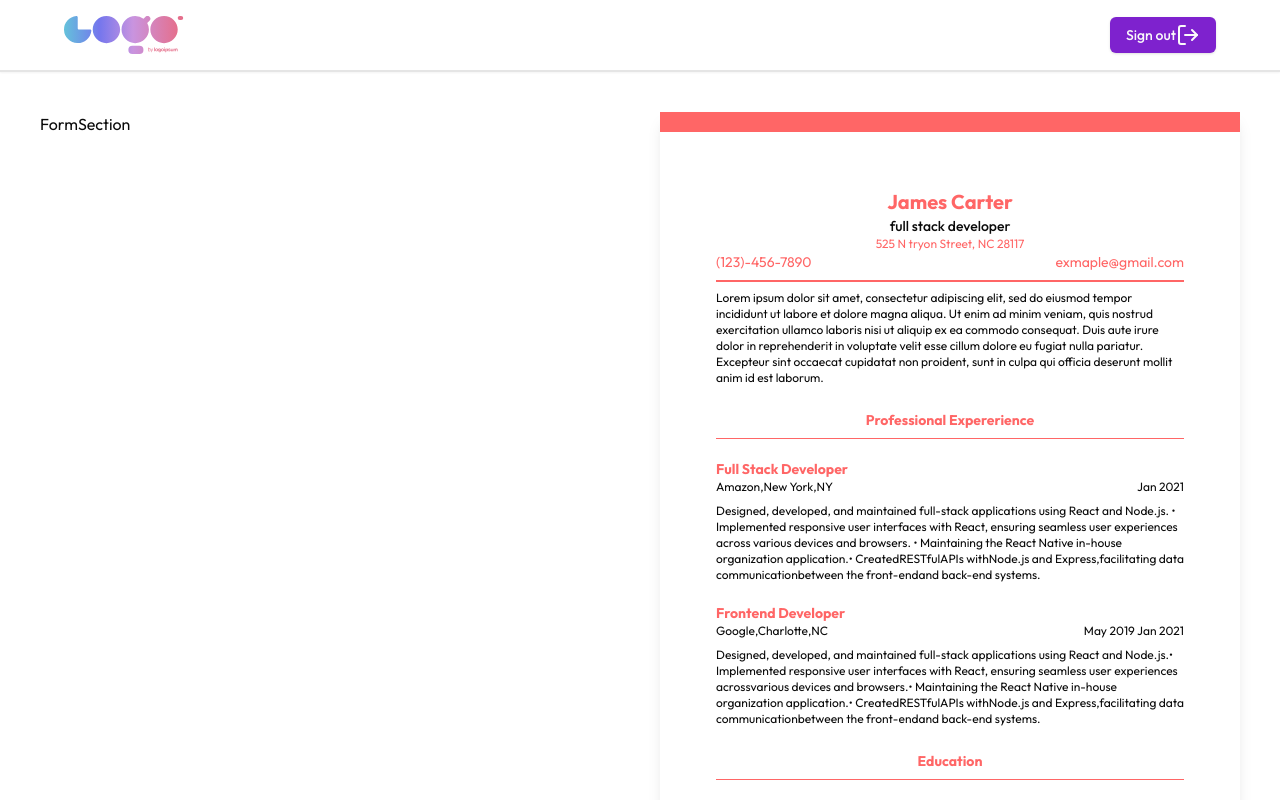
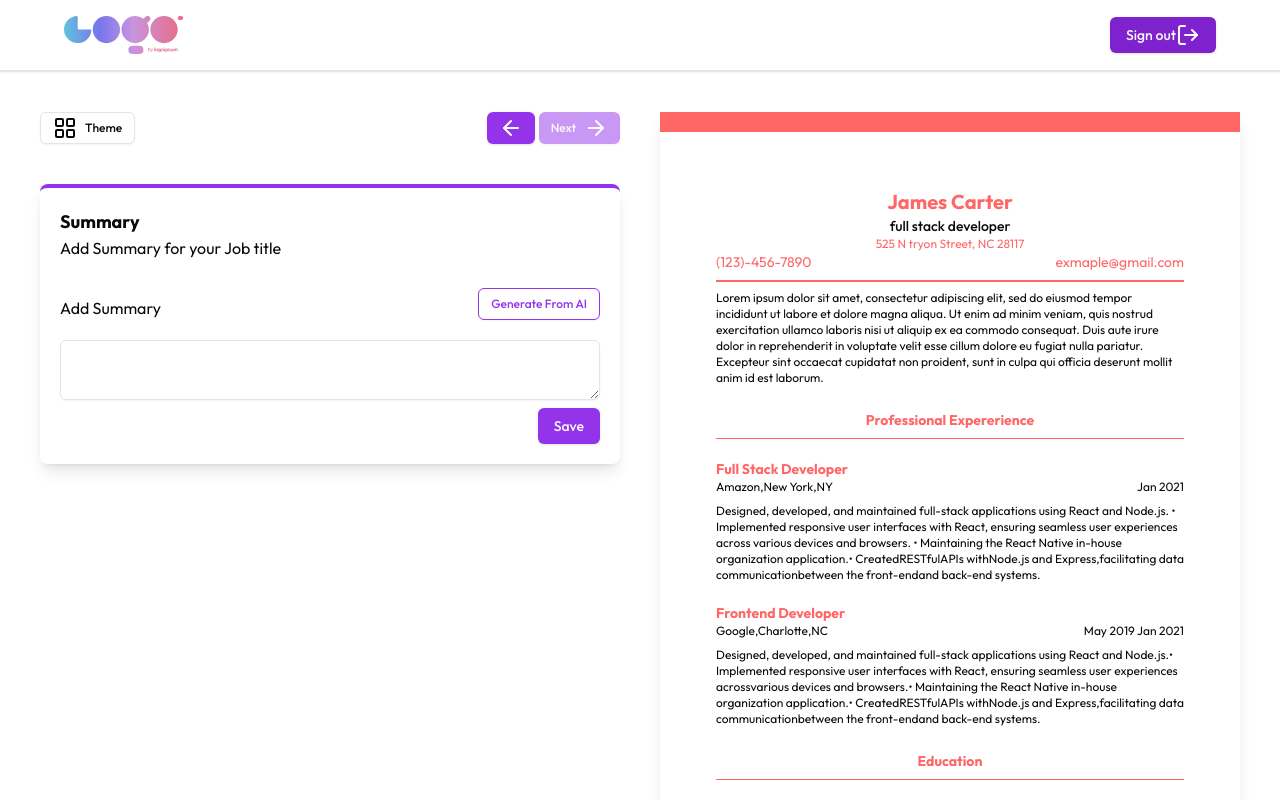
Before and after one commit to abdullah-7861/ai-content-creation, a Next.js app: page /resume/createresume/1/edit in a window 1280 px wide. Shown: the top 800 px of the page. Built offline with nearby package versions, Linux system fonts and the light colour scheme; no server answers.

Commit message:
ResumeForm

```diff
--- a/app/dashboard/content/[template-slug]/_components/OutputSection.tsx
+++ b/app/dashboard/content/[template-slug]/_components/OutputSection.tsx
@@ -1,6 +1,6 @@
 import React, { useEffect, useRef } from "react";
-import "@toast-ui/editor/dist/toastui-editor.css";
-import { Editor } from "@toast-ui/react-editor";
+// import "@toast-ui/editor/dist/toastui-editor.css";
+// import { Editor } from "@toast-ui/react-editor";
 import { Button } from "@/components/ui/button";
 import { Copy } from "lucide-react";
 
--- a/app/resume/createresume/[resumeId]/edit/_components/FormSection.tsx
+++ b/app/resume/createresume/[resumeId]/edit/_components/FormSection.tsx
@@ -1,9 +1,51 @@
-import React from 'react'
+import React, { useState } from "react";
+import PersonalDetailForm from "./_forms/PersonalDetailForm";
+import { Button } from "@/components/ui/button";
+import { ArrowLeft, ArrowRight, LayoutGrid } from "lucide-react";
+import SummaryForm from "./_forms/SummaryForm";
 
 function FormSection() {
+  const [activeFormIndex, setActiveFormIndex] = useState(2);
+  const [enableNext, setEnableNext] = useState(false);
+
   return (
-    <div>FormSection</div>
-  )
+    <div>
+      <div className="flex justify-between items-center">
+        <Button size="sm" variant="outline" className=" flex gap-2">
+          <LayoutGrid />
+          Theme
+        </Button>
+        <div className="flex gap-1">
+          {activeFormIndex > 1 && (
+            <Button
+              size="sm"
+              className=" bg-purple-600 hover:bg-purple-500"
+              onClick={() => setActiveFormIndex(activeFormIndex - 1)}
+            >
+              <ArrowLeft />
+            </Button>
+          )}
+          <Button
+            disabled={!enableNext}
+            className="flex gap-2 bg-purple-600 hover:bg-purple-500"
+            size="sm"
+            onClick={() => setActiveFormIndex(activeFormIndex + 1)}
+          >
+            Next <ArrowRight />
+          </Button>
+        </div>
+      </div>
+      {/* personal Detail */}
+      {activeFormIndex == 1 ? (
+        <PersonalDetailForm enabledNext={(v: boolean) => setEnableNext(v)} />
+      ) : activeFormIndex == 2 ? <SummaryForm enabledNext={(v: boolean) => setEnableNext(v)}/> :null}
+      {/* Summary */}
+
+      {/* Experience */}
+      {/* Education */}
+      {/* Skills */}
+    </div>
+  );
 }
 
-export default FormSection
+export default FormSection;
--- /dev/null
+++ b/app/resume/createresume/[resumeId]/edit/_components/_forms/PersonalDetailForm.tsx
@@ -0,0 +1,106 @@
+import { ResumeInfoContext } from "@/app/resume/(context)/ResumeInfoContext";
+import { Button } from "@/components/ui/button";
+import { Input } from "@/components/ui/input";
+import { db } from "@/utils/db";
+import { ResumeTable } from "@/utils/schema";
+import { eq } from "drizzle-orm";
+import { useParams } from "next/navigation";
+import React, { useContext, useEffect, useState } from "react";
+
+function PersonalDetailForm({ enabledNext }: any) {
+  const { resumeInfo, setResumeInfo } = useContext<any>(ResumeInfoContext);
+  const [formData, setFormData] = useState<object>({});
+  const currentResumeId = useParams();
+
+
+
+  const handleInputChange = (e: any) => {
+    enabledNext(false);
+    const { name, value } = e.target;
+
+    setFormData({
+        ...formData,
+        [name]:value
+    })
+
+    setResumeInfo({
+      ...resumeInfo,
+      [name]: value,
+    });
+  };
+
+  const onSave = (e: any) => {
+    e.preventDefault();
+    // console.log(formData)
+    updateResume(currentResumeId,formData);
+    enabledNext(true);
+
+  };
+
+
+  const updateResume = async (currentResumeId: any, formData:any) => {
+
+    {/*@ts-ignore */}
+    const result = await db.update(ResumeTable).set({
+        // @ts-ignore
+        firstName:formData?.firstName,
+        // @ts-ignore
+        lastName:formData?.lastName,
+        // @ts-ignore
+        address:formData?.address,
+        // @ts-ignore
+        jobTitle:formData?.jobTitle,
+        // @ts-ignore
+        phone:formData?.phone,
+        // @ts-ignore
+        email:formData?.email,
+
+
+
+    }).where(eq(ResumeTable?.resumeid,currentResumeId?.resumeId));
+    // console.log(result);
+  };
+
+  return (
+    <div className="p-5 shadow-lg rounded-lg border-t-purple-600 border-t-4 mt-10">
+      <h2 className="font-bold text-lg">Personal Detail</h2>
+      <p>Get Started with some basic Information</p>
+
+      <form onSubmit={onSave}>
+        <div className="grid grid-cols-2 mt-5 gap-3">
+          <div>
+            <label className="text-sm">First Name</label>
+            <Input name="firstName" defaultValue={resumeInfo?.firstName} required onChange={handleInputChange} />
+          </div>
+          <div>
+            <label className="text-sm">Last Name</label>
+            <Input name="lastName" defaultValue={resumeInfo?.lastName} required onChange={handleInputChange} />
+          </div>
+          <div className="col-span-2">
+            <label className="text-sm">Job Title</label>
+            <Input name="jobTitle" defaultValue={resumeInfo?.jobTitle} required onChange={handleInputChange} />
+          </div>
+          <div className="col-span-2">
+            <label className="text-sm">Address</label>
+            <Input name="address" defaultValue={resumeInfo?.address} required onChange={handleInputChange} />
+          </div>
+          <div>
+            <label className="text-sm">Phone</label>
+            <Input name="phone" defaultValue={resumeInfo?.phone} required onChange={handleInputChange} />
+          </div>
+          <div>
+            <label className="text-sm">Email</label>
+            <Input name="email" defaultValue={resumeInfo?.email} required onChange={handleInputChange} />
+          </div>
+        </div>
+        <div className="mt-3 flex justify-end">
+          <Button type="submit" className=" bg-purple-600 hover:bg-purple-500 ">
+            Save
+          </Button>
+        </div>
+      </form>
+    </div>
+  );
+}
+
+export default PersonalDetailForm;
--- /dev/null
+++ b/app/resume/createresume/[resumeId]/edit/_components/_forms/SummaryForm.tsx
@@ -0,0 +1,83 @@
+import { ResumeInfoContext } from "@/app/resume/(context)/ResumeInfoContext";
+import { Button } from "@/components/ui/button";
+import { Textarea } from "@/components/ui/textarea";
+import { db } from "@/utils/db";
+import { ResumeTable } from "@/utils/schema";
+import { eq } from "drizzle-orm";
+import { useParams } from "next/navigation";
+import React, { useContext, useEffect, useState } from "react";
+
+function SummaryForm({ enabledNext }: any) {
+  const { resumeInfo, setResumeInfo } = useContext<any>(ResumeInfoContext);
+  const [summary, setSummary] = useState<string>("");
+  const currentResumeId = useParams();
+
+  useEffect(() => {
+    summary &&
+      setResumeInfo({
+        ...resumeInfo,
+        summary: summary,
+      });
+  }, [summary]);
+
+  const onSave = (e: any) => {
+    e.preventDefault();
+
+    updateResume(currentResumeId, summary);
+    enabledNext(true);
+  };
+
+  const updateResume = async (currentResumeId: any, summary: string) => {
+    {
+      /*@ts-ignore */
+    }
+    const result = await db
+      .update(ResumeTable)
+      .set({
+        summary: summary,
+      })
+      .where(eq(ResumeTable?.resumeid, currentResumeId?.resumeId));
+    // console.log(result);
+  };
+
+  return (
+    <div>
+      <div className="p-5 shadow-lg rounded-lg border-t-purple-600 border-t-4 mt-10">
+        <h2 className="font-bold text-lg">Summary</h2>
+        <p>Add Summary for your Job title</p>
+        <form onSubmit={onSave} className="mt-7">
+          <div className="flex justify-between items-end">
+            <label> Add Summary</label>
+            <Button
+              className="border-purple-600 text-purple-600"
+              size="sm"
+              variant="outline"
+            >
+              Generate From AI
+            </Button>
+          </div>
+          <Textarea
+            required
+            className="mt-5 "
+            onChange={(e) => {
+              enabledNext(false);
+              return setSummary(e.target.value);
+            }}
+          />
+
+          <div className="mt-2 flex justify-end">
+            <Button
+              type="submit"
+              className=" bg-purple-600 hover:bg-purple-500 "
+            >
+              {" "}
+              Save
+            </Button>
+          </div>
+        </form>
+      </div>
+    </div>
+  );
+}
+
+export default SummaryForm;
--- a/app/resume/createresume/[resumeId]/edit/page.tsx
+++ b/app/resume/createresume/[resumeId]/edit/page.tsx
@@ -8,7 +8,7 @@ import { ResumeInfoContext } from "@/app/resume/(context)/ResumeInfoContext";
 import dummy from "@/app/(data)/dummy";
 
 function EditResume() {
-  const params = useParams();
+
   const [resumeInfo,setResumeInfo] = useState<any>();
   useEffect(() => {
 
--- a/utils/schema.tsx
+++ b/utils/schema.tsx
@@ -15,4 +15,11 @@ export const ResumeTable = pgTable("ResumeTable", {
   title: varchar("title").notNull(),
   createdBy: varchar("createdBy").notNull(),
   createdAt: varchar("createdAt"),
+  firstName: varchar("firstName"),
+  lastName: varchar("lastName"),
+  address: varchar("address"),
+  jobTitle: varchar("jobTitle"),
+  phone: varchar("phone"),
+  email: varchar("email"),
+  summary: varchar("summary"),
 });
```
